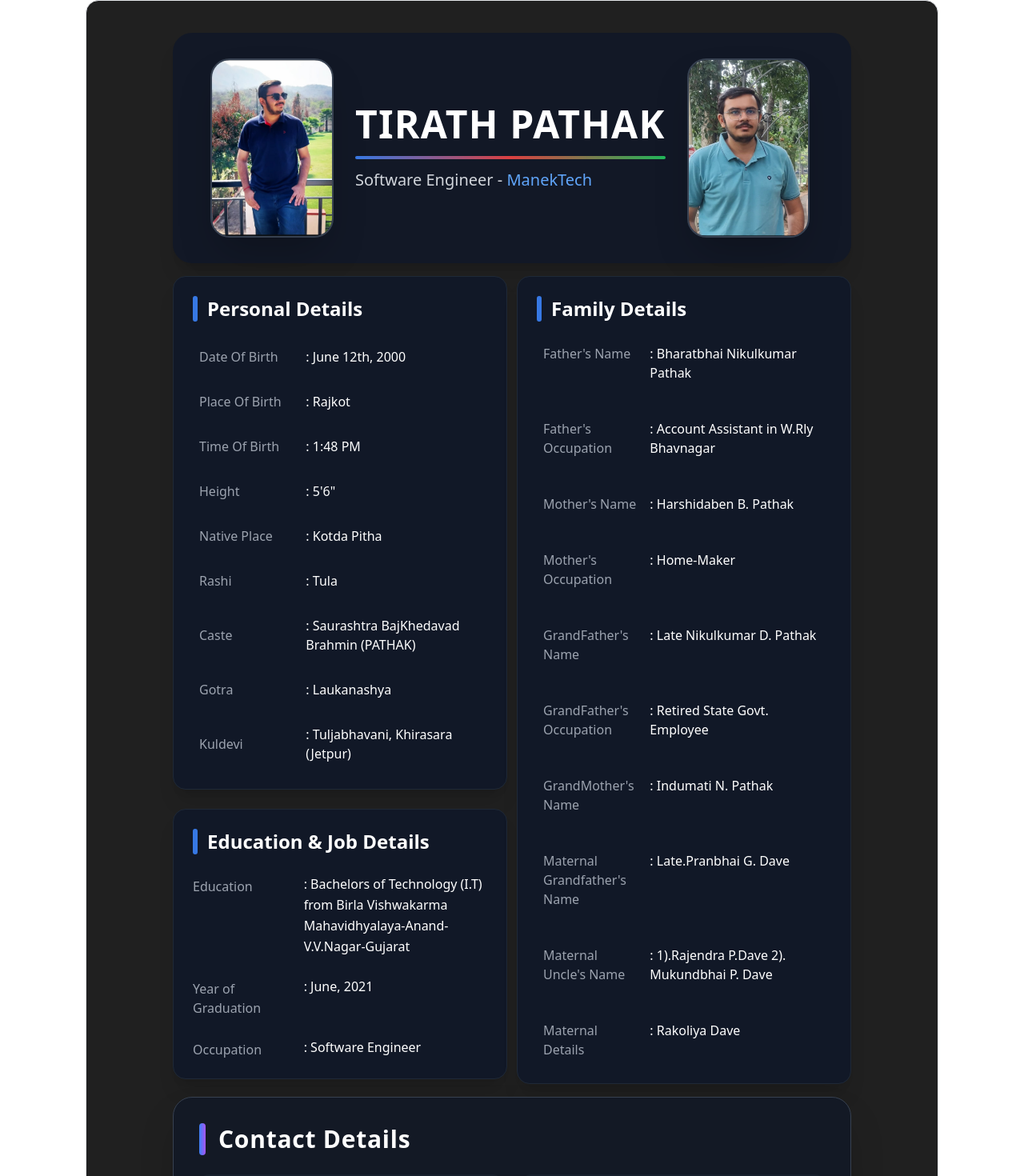
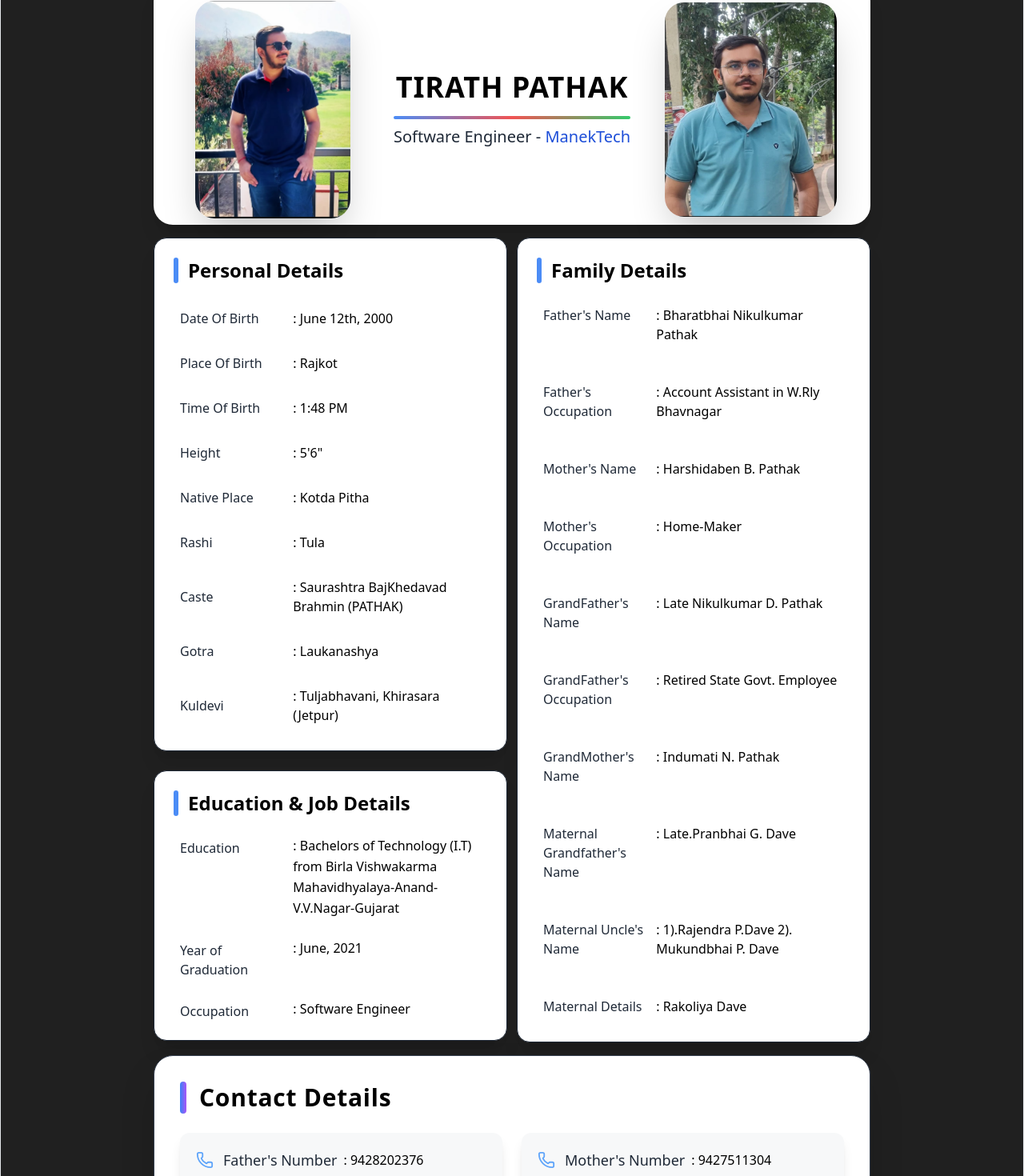
Before and after one commit to pathak-tirath/biodata, a React (Vite) app: page / in a window 1280 px wide. Shown: the part 40-1510 px from the top of the page at 80% size. Built offline with nearby package versions, Linux system fonts and the light colour scheme.

Commit message:
Final commit

```diff
--- a/src/App.tsx
+++ b/src/App.tsx
@@ -32,6 +32,11 @@ const App = () => {
         vertical-align: middle !important;
         display: inline-block !important;
       }
+
+      #pdf-header {
+  flex-direction: row !important;
+}
+
 
         .animate-pulse{
            vertical-align: middle !important;
@@ -100,8 +105,8 @@ const App = () => {
   };
 
   return (
-    <div className="mt-10 border w-10/12 mx-auto bg-[#202020] text-white rounded-2xl sm:p-4">
-      <div id="pdf-content" className="min-h-screen max-w-4xl mx-auto p-6">
+    <div className="border w-full mx-auto bg-[#202020] text-white rounded-2xl sm:p-4">
+      <div id="pdf-content" className="min-h-screen max-w-4xl mx-auto">
         <Header />
         <Index />
       </div>
--- a/src/components/Details/Contact.tsx
+++ b/src/components/Details/Contact.tsx
@@ -3,11 +3,11 @@ import {  Phone, MapPin } from "lucide-react";
 
 const Contact = () => {
   return (
-    <div className=" bg-gray-900 bg-opacity-80 backdrop-blur-md border border-gray-700 rounded-3xl p-8  shadow-2xl transition-all duration-300">
+    <div className=" bg-white backdrop-blur-md border border-gray-700 rounded-3xl p-8  shadow-2xl transition-all duration-300">
       {/* Header */}
       <div className="flex items-center gap-4 mb-6">
         <div className="bg-gradient-to-r from-blue-500 to-purple-500 w-2 h-10 rounded-full"></div>
-        <h2 className="font-extrabold text-3xl text-white tracking-wide">
+        <h2 className="font-extrabold text-3xl text-black tracking-wide">
           Contact Details
         </h2>
       </div>
@@ -55,19 +55,19 @@ const DetailRow = ({
 
   return (
     <div
-      className={`flex  items-center mb-6 flex-wrap group bg-gray-800/50 p-5 gap-2 rounded-xl shadow-lg hover:bg-gray-700 transition-all duration-300 ${
+      className={`flex  items-center mb-6 flex-wrap group bg-gray-200/30 p-5 gap-2 rounded-xl shadow-lg hover:bg-gray-200 transition-all duration-300 ${
         isLong ? "w-full col-span-2" : "w-full"
       }`}
     >
       {/* Left Side - Icon & Label */}
       <div className="flex items-center justify-start gap-3 text-blue-400 text-lg font-semibold">
         {icon}
-        <div className="font-medium text-gray-400">{label}</div>
+        <div className="font-medium text-gray-800">{label}</div>
       </div>
 
       {/* Right Side - Value & Copy Button */}
 
-      <div>: {value}</div>
+      <div className="text-black">: {value}</div>
     </div>
   );
 };
--- a/src/components/Details/Education.tsx
+++ b/src/components/Details/Education.tsx
@@ -1,10 +1,10 @@
 const Education = () => {
     return (
-      <div className="bg-gray-900 border border-gray-800 rounded-2xl p-6  shadow-xl hover:shadow-2xl transition-all duration-300 mt-10">
+      <div className="bg-white border border-gray-800 rounded-2xl p-6  shadow-xl hover:shadow-2xl transition-all duration-300 mt-10">
         {/* Header */}
         <div className="flex items-center gap-3 mb-6">
           <div className="bg-blue-500 w-1.5 h-8 rounded-full animate-pulse"></div>
-          <h2 className="font-bold text-2xl text-white">
+          <h2 className="font-bold text-2xl text-black">
             Education & Job Details
           </h2>
         </div>
@@ -23,14 +23,14 @@ const Education = () => {
   };
 
   const DetailRow = ({ label, value }: { label: string; value: string }) => (
-    <div className="flex items-start group">
+    <div className="flex items-start group hover:bg-gray-200/30 px-2 rounded-lg">
       <div className="w-1/3 pt-1">
-        <span className="font-medium text-gray-400 group-hover:text-gray-300 transition-colors duration-200">
+        <span className="font-medium text-gray-800 group-hover:text-gray-700 transition-colors duration-200">
           {label}
         </span>
       </div>
       <div className="w-2/3 pl-4 break-words">
-        <span className="text-white group-hover:text-blue-400 transition-colors duration-200 leading-relaxed">
+        <span className="text-black group-hover:text-gray-900 transition-colors duration-200 leading-relaxed">
           : {value}
         </span>
       </div>
--- a/src/components/Details/Family.tsx
+++ b/src/components/Details/Family.tsx
@@ -1,10 +1,10 @@
 const Family = () => {
   return (
-    <div className="bg-gray-900 border border-gray-800 rounded-2xl px-6  shadow-xl hover:shadow-2xl transition-all duration-300">
+    <div className="bg-white border border-gray-800 rounded-2xl px-6  shadow-xl hover:shadow-2xl transition-all duration-300">
       {/* Header */}
       <div className="flex items-center gap-3 mb-6 pt-6 pb-1">
         <div className="bg-blue-500 w-1.5 h-8 rounded-full animate-pulse"></div>
-        <h2 className="font-bold text-2xl text-white">Family Details</h2>
+        <h2 className="font-bold text-2xl text-black">Family Details</h2>
       </div>
 
       {/* Details Container */}
@@ -40,13 +40,13 @@ const Family = () => {
 };
 
 const DetailRow = ({ label, value }: { label: string; value: string }) => (
-  <div className="flex items-start group hover:bg-gray-800/30 px-2 pb-[30px]  rounded-lg transition-all duration-200">
+  <div className="flex items-start group hover:bg-gray-200/30 px-2 pb-[32px]  rounded-lg transition-all duration-200">
     <div className="w-1/3">
-      <span className="font-medium text-gray-400 group-hover:text-gray-300 transition-colors duration-200">
+      <span className="font-medium text-gray-800 group-hover:text-gray-800 transition-colors duration-200">
         {label}
       </span>
     </div>
-    <div className="w-2/3 pl-8 sm:pl-4 break-words text-white group-hover:text-blue-400 transition-colors duration-200">
+    <div className="w-2/3 pl-8 sm:pl-4 break-words text-black group-hover:text-gray-900 transition-colors duration-200">
       : {value}
     </div>
   </div>
--- a/src/components/Details/Personal.tsx
+++ b/src/components/Details/Personal.tsx
@@ -1,10 +1,10 @@
 const Personal = () => {
   return (
-    <div className="bg-gray-900 border border-gray-800 rounded-2xl p-6  shadow-xl hover:shadow-2xl transition-all duration-300">
+    <div className="bg-white text-black border border-gray-800 rounded-2xl p-6  shadow-xl hover:shadow-2xl transition-all duration-300">
       {/* Header */}
       <div className="flex items-center gap-3 mb-6">
         <div className="bg-blue-500 w-1.5 h-8 rounded-full animate-pulse"></div>
-        <h2 className="font-bold text-2xl text-white">Personal Details</h2>
+        <h2 className="font-bold text-2xl text-black">Personal Details</h2>
       </div>
 
       {/* Details Container */}
@@ -27,14 +27,14 @@ const Personal = () => {
 };
 
 const DetailRow = ({ label, value }: { label: string; value: string }) => (
-  <div className="flex items-center group hover:bg-gray-800/30 p-2 rounded-lg">
+  <div className="flex items-center group hover:bg-gray-200/30 p-2 rounded-lg">
     <div className="w-1/3">
-      <span className="font-medium text-gray-400  group-hover:text-gray-300 transition-colors duration-200">
+      <span className="font-medium text-gray-800  group-hover:text-gray-800 transition-colors duration-200">
         {label}
       </span>
     </div>
     <div className="w-2/3 pl-4 break-words">
-      <span className="text-white group-hover:text-blue-400 transition-colors duration-200">
+      <span className="text-black group-hover:text-gray-700 transition-colors duration-200">
         : {value}
       </span>
     </div>
--- a/src/components/Header/Details.tsx
+++ b/src/components/Header/Details.tsx
@@ -2,7 +2,7 @@ const Details = () => {
   return (
     <div className="flex flex-col">
       {/* Name with refined typography */}
-      <div className="text-3xl sm:text-5xl font-extrabold tracking-wide text-white mb-2">
+      <div className="text-3xl sm:text-4xl  font-extrabold tracking-wide text-black mb-2">
         TIRATH PATHAK
       </div>
 
@@ -10,9 +10,9 @@ const Details = () => {
       <div className="w-full h-1 bg-gradient-to-r from-blue-500 via-red-500 to-green-500 mt-2 rounded-full animate-pulse"></div>
 
       {/* Job Title & Company */}
-      <div className="text-xl text-gray-300 mt-3">
+      <div className="text-xl text-gray-800 mt-2">
         Software Engineer -{" "}
-        <span className="text-blue-400 hover:underline cursor-pointer">
+        <span className="text-blue-700 hover:underline cursor-pointer">
           ManekTech
         </span>
       </div>
--- a/src/components/Header/Header.tsx
+++ b/src/components/Header/Header.tsx
@@ -4,10 +4,21 @@ import Image2 from "./Image2";
 
 const Header = () => {
   return (
-    <div className="flex-column gap-1 sm:flex items-center bg-gray-900 bg-opacity-90 p-6 rounded-3xl shadow-xl">
-      <Image />
-      <Details />
-      <Image2 />
+    <div id="pdf-header" className="header-container flex flex-col sm:flex-row sm:items-center  bg-white  rounded-3xl shadow-xl pt-4">
+      {/* Mobile: Details at the top | Larger screens: Details in the middle */}
+      <div className="order-1 sm:order-2 w-full justify-center flex text-center">
+        <Details />
+      </div>
+
+      {/* Mobile: Image appears below Details | Larger screens: Image on the left */}
+      <div className="order-2 sm:order-1 w-full justify-center flex">
+        <Image />
+      </div>
+
+      {/* Image2 always remains at the bottom */}
+      <div className="order-3 w-full flex justify-center">
+        <Image2 />
+      </div>
     </div>
   );
 };
--- a/src/components/Header/Image.tsx
+++ b/src/components/Header/Image.tsx
@@ -1,13 +1,12 @@
-
 import Photo from "@/assets/images/tirath.png";
 
 const Image = () => {
   return (
-    <div className="p-2 sm:w-1/4 sm:mb-0 w-11/12 mb-4 justify-center flex">
+    <div className="p-2 sm:w-10/12 sm:mb-0 w-8/12 mb-4 justify-center flex">
       <img
         src={Photo}
         alt="Tirath Pathak"
-        className="w-5/6 h-56 border-2 border-gray-700 rounded-3xl shadow-2xl object-cover"
+        className="w-5/6   border-gray-700 rounded-3xl shadow-2xl object-cover"
       />
     </div>
   );
--- a/src/components/Header/Image2.tsx
+++ b/src/components/Header/Image2.tsx
@@ -3,11 +3,11 @@ import Photo from "@/assets/images/tirath2.png";
 
 const Image2 = () => {
   return (
-    <div className="p-2 sm:w-1/4 sm:mb-0 w-11/12 mb-4 justify-center flex">
+    <div className="p-2 sm:w-11/12 sm:mb-0 w-8/12 mb-4 justify-center flex">
       <img
         src={Photo}
         alt="Tirath Pathak"
-        className="w-5/6 h-56 border-2 border-gray-700 rounded-3xl shadow-2xl object-cover"
+        className="w-5/6 rounded-3xl shadow-2xl object-cover"
       />
     </div>
   );
```
